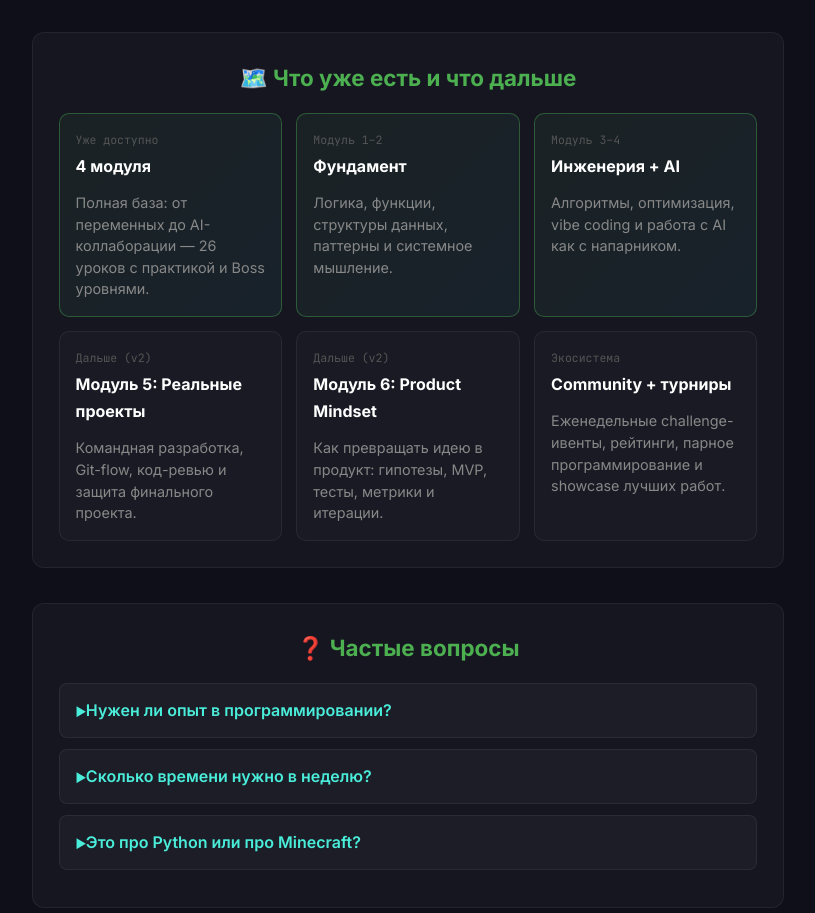
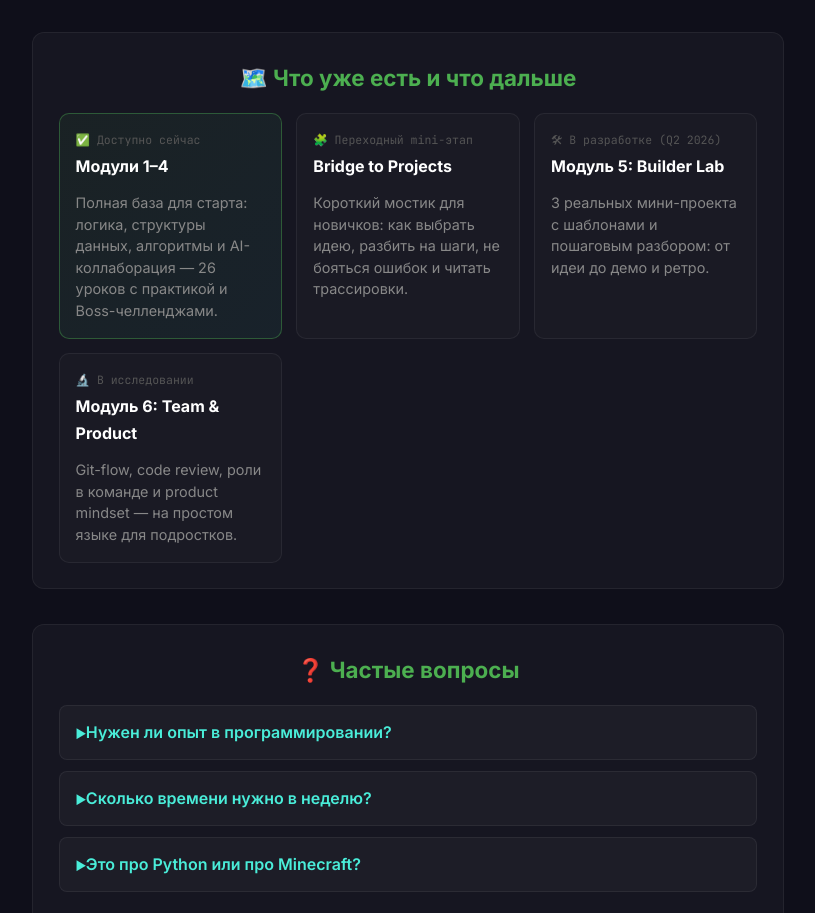
Before and after one commit to nice2mitya/minecode, a website: page public/index.html in a window 1280 px wide. Shown: the part 2800-3713 px from the top of the page, without its empty margins (232-1047 px from the left). Drawn offline with Linux system fonts and the light colour scheme.

Commit message:
content(home): add clear roadmap statuses and post-module strategy text

```diff
--- a/public/index.html
+++ b/public/index.html
@@ -141,28 +141,23 @@
     <h2>🗺️ Что уже есть и что дальше</h2>
     <div class="roadmap-grid">
       <article class="roadmap-card ready">
-        <div class="roadmap-head"><span>Уже доступно</span><strong>4 модуля</strong></div>
-        <p>Полная база: от переменных до AI-коллаборации — 26 уроков с практикой и Boss уровнями.</p>
+        <div class="roadmap-head"><span>✅ Доступно сейчас</span><strong>Модули 1–4</strong></div>
+        <p>Полная база для старта: логика, структуры данных, алгоритмы и AI-коллаборация — 26 уроков с практикой и Boss-челленджами.</p>
       </article>
-      <article class="roadmap-card ready">
-        <div class="roadmap-head"><span>Модуль 1–2</span><strong>Фундамент</strong></div>
-        <p>Логика, функции, структуры данных, паттерны и системное мышление.</p>
+
+      <article class="roadmap-card">
+        <div class="roadmap-head"><span>🧩 Переходный mini-этап</span><strong>Bridge to Projects</strong></div>
+        <p>Короткий мостик для новичков: как выбрать идею, разбить на шаги, не бояться ошибок и читать трассировки.</p>
       </article>
-      <article class="roadmap-card ready">
-        <div class="roadmap-head"><span>Модуль 3–4</span><strong>Инженерия + AI</strong></div>
-        <p>Алгоритмы, оптимизация, vibe coding и работа с AI как с напарником.</p>
+
+      <article class="roadmap-card">
+        <div class="roadmap-head"><span>🛠 В разработке (Q2 2026)</span><strong>Модуль 5: Builder Lab</strong></div>
+        <p>3 реальных мини-проекта с шаблонами и пошаговым разбором: от идеи до демо и ретро.</p>
       </article>
+
       <article class="roadmap-card">
-        <div class="roadmap-head"><span>Дальше (v2)</span><strong>Модуль 5: Реальные проекты</strong></div>
-        <p>Командная разработка, Git-flow, код-ревью и защита финального проекта.</p>
-      </article>
-      <article class="roadmap-card">
-        <div class="roadmap-head"><span>Дальше (v2)</span><strong>Модуль 6: Product Mindset</strong></div>
-        <p>Как превращать идею в продукт: гипотезы, MVP, тесты, метрики и итерации.</p>
-      </article>
-      <article class="roadmap-card">
-        <div class="roadmap-head"><span>Экосистема</span><strong>Community + турниры</strong></div>
-        <p>Еженедельные challenge-ивенты, рейтинги, парное программирование и showcase лучших работ.</p>
+        <div class="roadmap-head"><span>🔬 В исследовании</span><strong>Модуль 6: Team & Product</strong></div>
+        <p>Git-flow, code review, роли в команде и product mindset — на простом языке для подростков.</p>
       </article>
     </div>
   </section>
```
